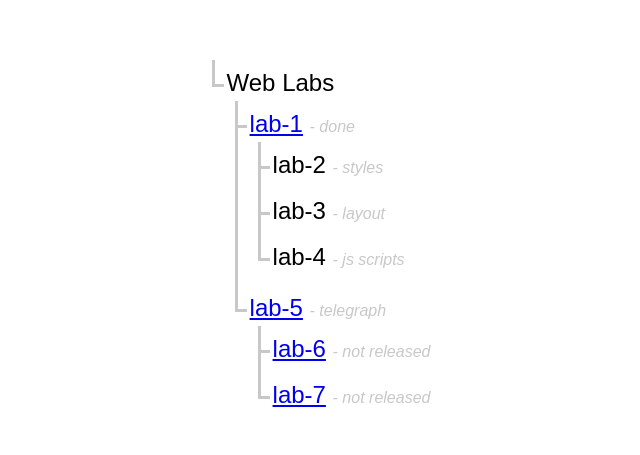
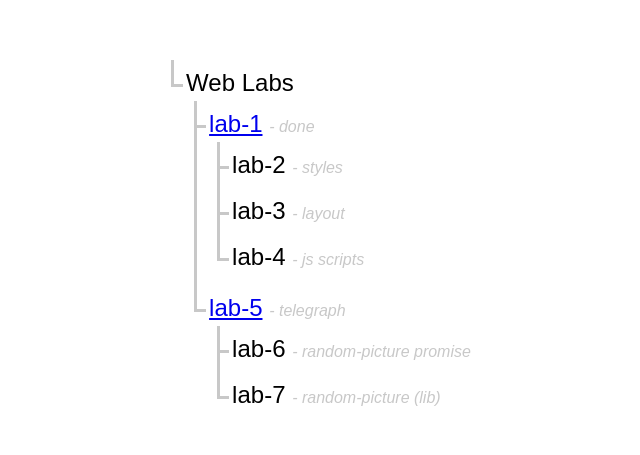
Before and after one commit to lipa44/web-labs, a website: page index.html in a window 1280 px wide. Shown: the part 164-619 px from the top of the page, without its empty margins (323-963 px from the left). Drawn offline with Linux system fonts and the light colour scheme; some icons are missing; a web font is replaced by a local one.

Commit message:
feat: index.html updated

```diff
--- a/index.html
+++ b/index.html
@@ -38,10 +38,10 @@
                         <a href="lab5/pages/index.html">lab-5</a> <span><i> - telegraph</i></span>
                         <ul>
                             <li>
-                                <a href="#" onclick="alert('Не лезь она тебя сожрёт')">lab-6</a> <span><i> - not released</i></span>
+                                lab-6 <span><i> - random-picture promise</i></span>
                             </li>
                             <li>
-                                <a href="#" onclick="alert('Не лезь она тебя сожрёт')">lab-7</a> <span><i> - not released</i></span>
+                                lab-7 <span><i> - random-picture (lib)</i></span>
                             </li>
                         </ul>
                     </li>
```
